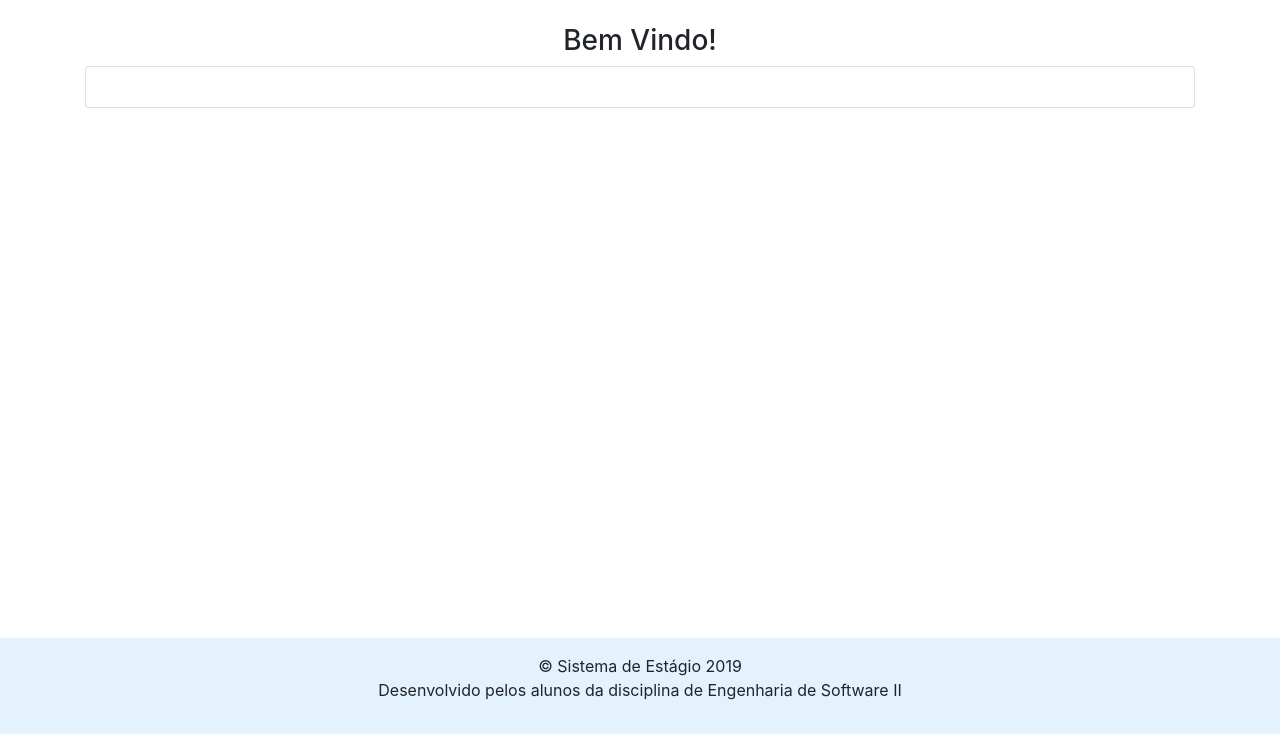
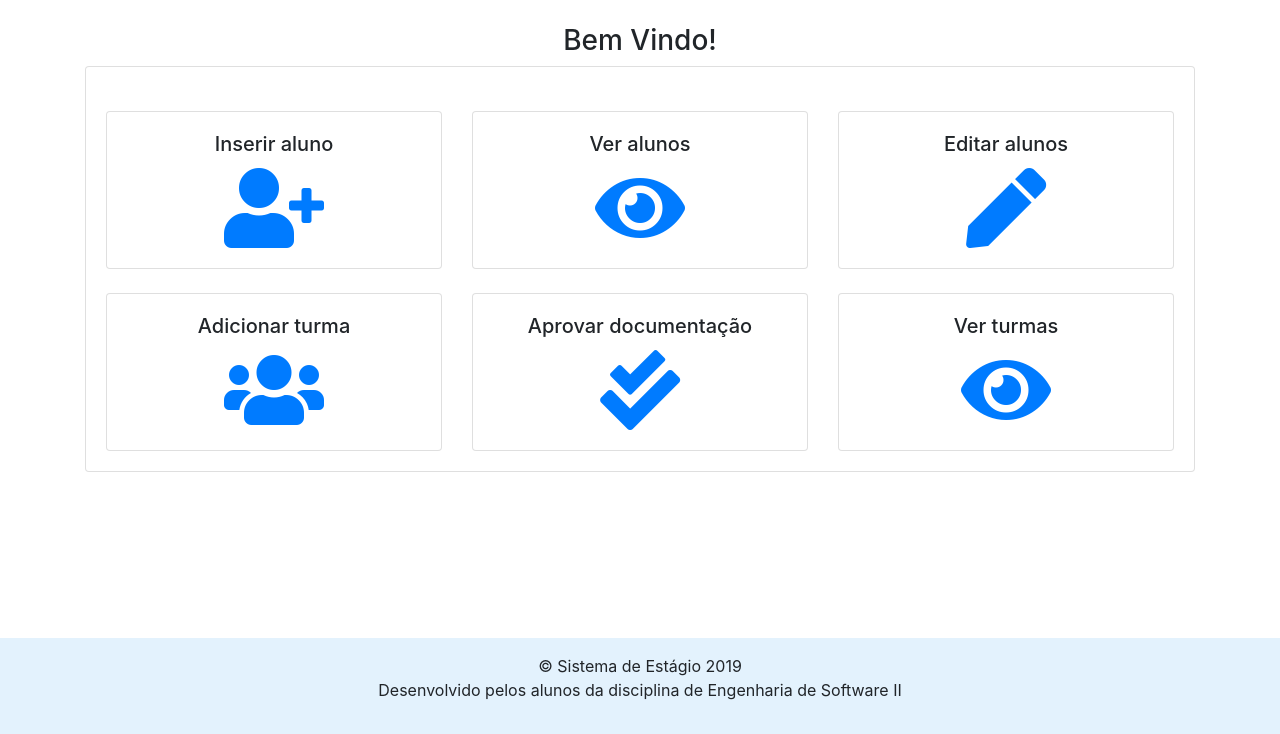
Before and after one commit to Darlan-Souza/estagio_es, a Node server app: page /usuarios/index in a window 1280 px wide. Shown: the part 66-800 px from the top of the page. Run offline with Node 20, Linux system fonts and the light colour scheme; some libraries are stand-ins or nearby versions.

Commit message:
tela inicial

```diff
--- a/views/partials/_navbar.handlebars
+++ b/views/partials/_navbar.handlebars
@@ -1,6 +1,6 @@
 <!--Arquivo que contém o menu da aplicação-->
 <nav class="navbar navbar-expand-lg navbar-light" style="background-color: #e3f2fd;">
-    <a class="navbar-brand" href="/">Sistema de estagio</a>
+    <a class="navbar-brand" href="/usuarios/index">Sistema de estagio</a>
     <button class="navbar-toggler" type="button" data-toggle="collapse" data-target="#navbarSupportedContent"
         aria-controls="navbarSupportedContent" aria-expanded="false" aria-label="Toggle navigation">
         <span class="navbar-toggler-icon"></span>
@@ -9,7 +9,7 @@
     <div class="collapse navbar-collapse" id="navbarSupportedContent" ;>
         <ul class="navbar-nav mr-auto">
             <li class="nav-item active">
-                <a class="nav-link" href="/">Home <span class="sr-only">(current)</span></a>
+                <a class="nav-link" href="/usuarios/index">Home <span class="sr-only">(current)</span></a>
             </li>
 
             <li class="nav-item active">
@@ -23,7 +23,7 @@
             </li>
         </ul>
         <form class="form-inline my-2 my-lg-0">
-            <a class="nav-link" href="/usuarios/login"><i class="fas fa-user fa-2x"></i></a>
+            <a class="nav-link" href="/"><i class="fas fa-user fa-2x"></i></a>
         </form>
     </div>
 </nav>
--- a/views/usuarios/index.handlebars
+++ b/views/usuarios/index.handlebars
@@ -1,6 +1,62 @@
 <h3 style="text-align: center;">Bem Vindo!</h3>
-<div class="card">
+<div class="card" style="margin-bottom: 10em;">
   <div class="card-body">
+    <div class="row">
 
+      <div class="col-sm-4 mt-4">
+        <div class="card">
+          <div class="card-body">
+            <h5 class="card-title d-flex justify-content-center">Inserir aluno</h5>
+            <a href=""><p class="card-text"><i class="fas fa-user-plus d-flex justify-content-center" style="font-size: 5em;"></i></p></a>
+          </div>
+        </div>
+      </div>
+
+      <div class="col-sm-4 mt-4">
+        <div class="card">
+          <div class="card-body">
+            <h5 class="card-title d-flex justify-content-center">Ver alunos</h5>
+            <a href=""><p class="card-text"><i class="fas fa-eye d-flex justify-content-center" style="font-size: 5em;"></i></p></a>
+          </div>
+        </div>
+      </div>
+
+      <div class="col-sm-4 mt-4">
+        <div class="card">
+          <div class="card-body">
+            <h5 class="card-title d-flex justify-content-center">Editar alunos</h5>
+            <a href=""><p class="card-text"><i class="fas fa-pen d-flex justify-content-center" style="font-size: 5em;"></i></p></a>
+          </div>
+        </div>
+      </div>
+
+      <div class="col-sm-4 mt-4">
+        <div class="card">
+          <div class="card-body">
+            <h5 class="card-title d-flex justify-content-center">Adicionar turma</h5>
+            <a href=""><p class="card-text"><i class="fas fa-users d-flex justify-content-center" style="font-size: 5em;"></i></p></a>
+          </div>
+        </div>
+      </div>
+
+      <div class="col-sm-4 mt-4">
+        <div class="card">
+          <div class="card-body">
+            <h5 class="card-title d-flex justify-content-center">Aprovar documentação</h5>
+            <a href=""><p class="card-text"><i class="fas fa-check-double d-flex justify-content-center" style="font-size: 5em;"></i></p></a>
+          </div>
+        </div>
+      </div>
+
+      <div class="col-sm-4 mt-4">
+        <div class="card">
+          <div class="card-body">
+            <h5 class="card-title d-flex justify-content-center">Ver turmas</h5>
+            <a href=""><p class="card-text"><i class="fas fa-eye d-flex justify-content-center" style="font-size: 5em;"></i></p></a>
+          </div>
+        </div>
+      </div>
+
+    </div>
   </div>
 </div>
```
Also changed, not shown: views/index.handlebars (+85 -2 lines), views/usuarios/login.handlebars (deleted, +0 -86 lines).
